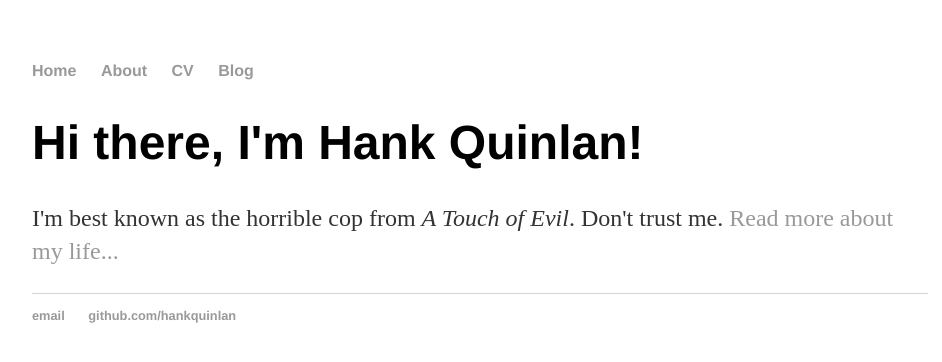
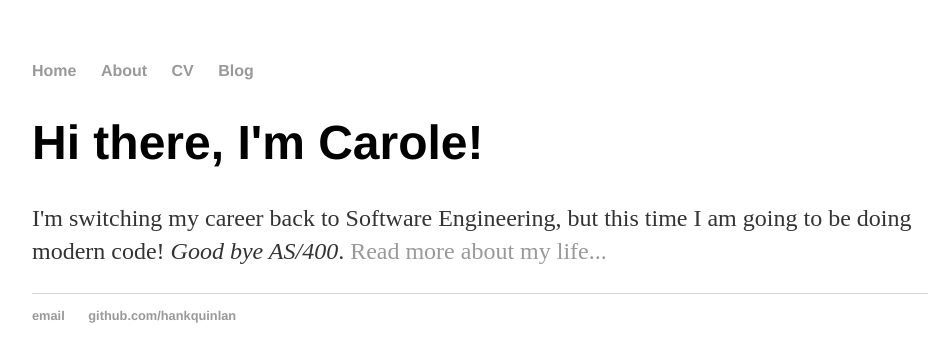
Before and after one commit to caroleatierney/Before-GA-Repository, a Jekyll site: the page built from index.html, in a window 1280 px wide. Shown: the top 362 px of the page, without its empty margins (160-1102 px from the left). Built offline with Jekyll 4.4.1, drawn with Linux system fonts in a browser that asks for light colours.

Commit message:
Update index.html
Updating with my info, Part II.

```diff
--- a/index.html
+++ b/index.html
@@ -1,9 +1,9 @@
 ---
 layout: default
-title: Hank Quinlan, Horrible Cop
+title: Carole Tierney, Software Engineer
 ---
 
 		<div class="blurb">
-			<h1>Hi there, I'm Hank Quinlan!</h1>
-			<p>I'm best known as the horrible cop from <em>A Touch of Evil</em>. Don't trust me. <a href="/about">Read more about my life...</a></p>
+			<h1>Hi there, I'm Carole!</h1>
+			<p>I'm switching my career back to Software Engineering, but this time I am going to be doing modern code! <em>Good bye AS/400</em>. <a href="/about">Read more about my life...</a></p>
 		</div>
```
